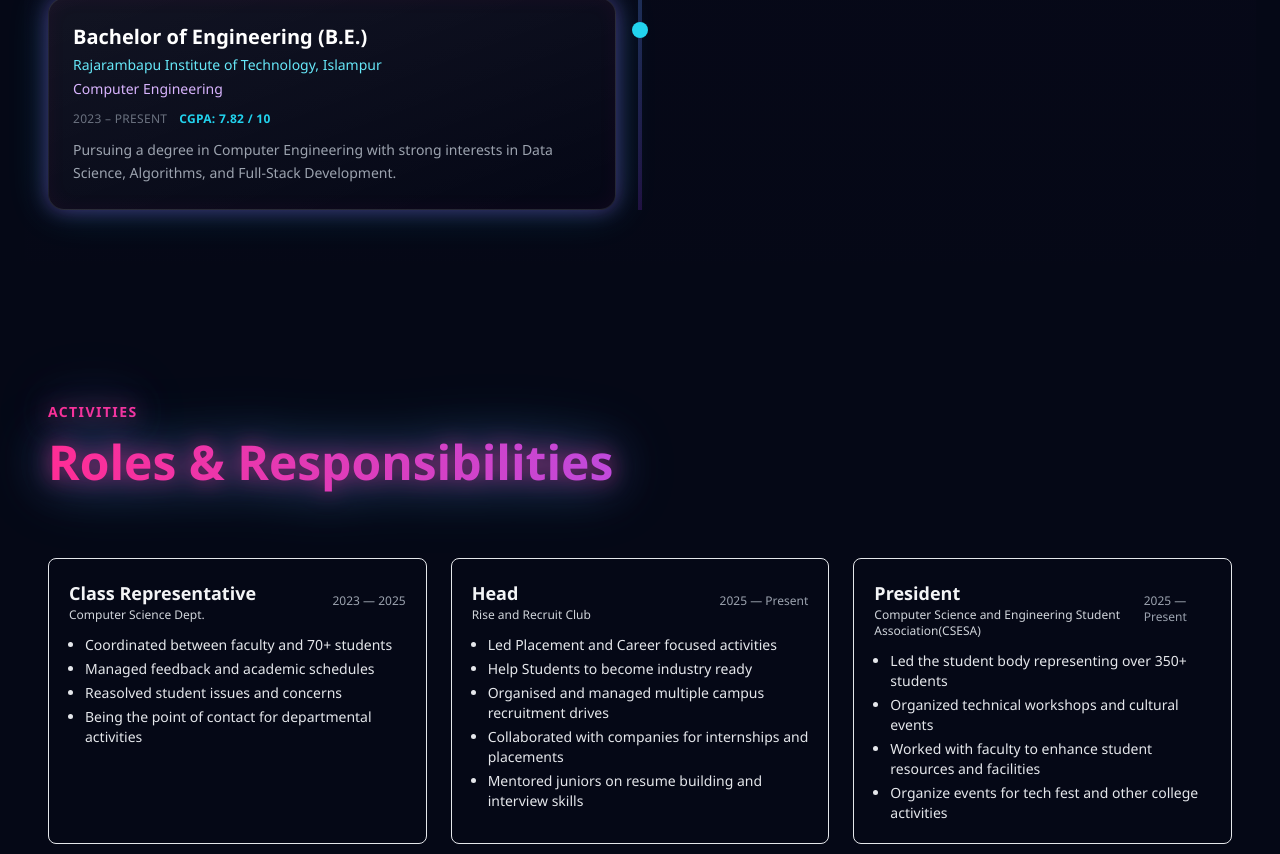
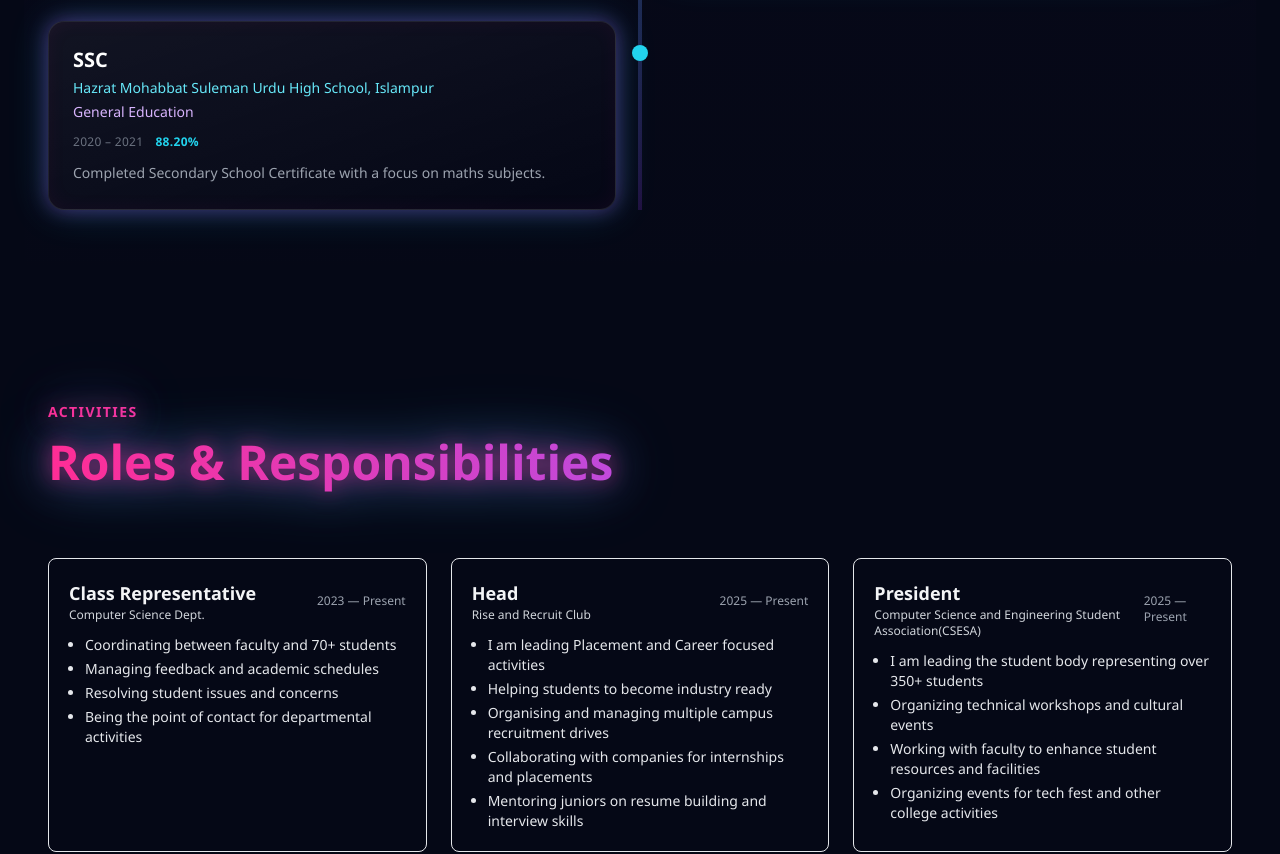
Before and after one commit to Zeeshan-Momin/portfolio, a React (Vite) app: page / in a window 1280 px wide. Shown: the part 2308-3162 px from the top of the page. Built offline with nearby package versions, Linux system fonts and the light colour scheme.

Commit message:
Present condition Added in Activities and Education

```diff
--- a/src/Components/Activities.jsx
+++ b/src/Components/Activities.jsx
@@ -4,11 +4,11 @@ const activities = [
   {
     role: "Class Representative",
     organization: "Computer Science Dept.",
-    period: "2023 — 2025",
+    period: "2023 — Present",
     responsibilities: [
-      "Coordinated between faculty and 70+ students",
-      "Managed feedback and academic schedules",
-      "Reasolved student issues and concerns",
+      "Coordinating between faculty and 70+ students",
+      "Managing feedback and academic schedules",
+      "Resolving student issues and concerns",
       "Being the point of contact for departmental activities"
     ]
   },
@@ -17,11 +17,11 @@ const activities = [
     organization: "Rise and Recruit Club",
     period: "2025 — Present",
     responsibilities: [
-      "Led Placement and Career focused activities",
-      "Help Students to become industry ready",
-      "Organised and managed multiple campus recruitment drives",
-      "Collaborated with companies for internships and placements",
-      "Mentored juniors on resume building and interview skills"
+      "I am leading Placement and Career focused activities",
+      "Helping students to become industry ready",
+      "Organising and managing multiple campus recruitment drives",
+      "Collaborating with companies for internships and placements",
+      "Mentoring juniors on resume building and interview skills"
     ]
   },
   {
@@ -29,10 +29,10 @@ const activities = [
     organization: "Computer Science and Engineering Student Association(CSESA)",
     period: "2025 — Present",
     responsibilities: [
-      "Led the student body representing over 350+ students",
-      "Organized technical workshops and cultural events",
-      "Worked with faculty to enhance student resources and facilities",
-      "Organize events for tech fest and other college activities"
+      "I am leading the student body representing over 350+ students",
+      "Organizing technical workshops and cultural events",
+      "Working with faculty to enhance student resources and facilities",
+      "Organizing events for tech fest and other college activities"
     ]
   }
 ];
--- a/src/Components/Education.jsx
+++ b/src/Components/Education.jsx
@@ -1,12 +1,12 @@
 export default function Education() {
   const items = [
     {
-      degree: "SSC",
-      school: "Hazrat Mohabbat Suleman Urdu High School, Islampur",
-      field: "General Education",
-      date: "2020 – 2021",
-      score: "88.20%",
-      desc: "Completed Secondary School Certificate with a focus on maths subjects.",
+      degree: "Bachelor of Engineering (B.E.)",
+      school: "Rajarambapu Institute of Technology, Islampur",
+      field: "Computer Engineering",
+      date: "2023 – Present",
+      score: "CGPA: 7.82 / 10",
+      desc: "Pursuing a degree in Computer Engineering with strong interests in Data Science, Algorithms, and Full-Stack Development.",
     },
     {
       degree: "HSC",
@@ -17,12 +17,12 @@ export default function Education() {
       desc: "Gained Higher Secondary Certificate specializing in science subjects including Physics, Chemistry, and Mathematics.",
     },
     {
-      degree: "Bachelor of Engineering (B.E.)",
-      school: "Rajarambapu Institute of Technology, Islampur",
-      field: "Computer Engineering",
-      date: "2023 – Present",
-      score: "CGPA: 7.82 / 10",
-      desc: "Pursuing a degree in Computer Engineering with strong interests in Data Science, Algorithms, and Full-Stack Development.",
+      degree: "SSC",
+      school: "Hazrat Mohabbat Suleman Urdu High School, Islampur",
+      field: "General Education",
+      date: "2020 – 2021",
+      score: "88.20%",
+      desc: "Completed Secondary School Certificate with a focus on maths subjects.",
     }
   ];
 
```
